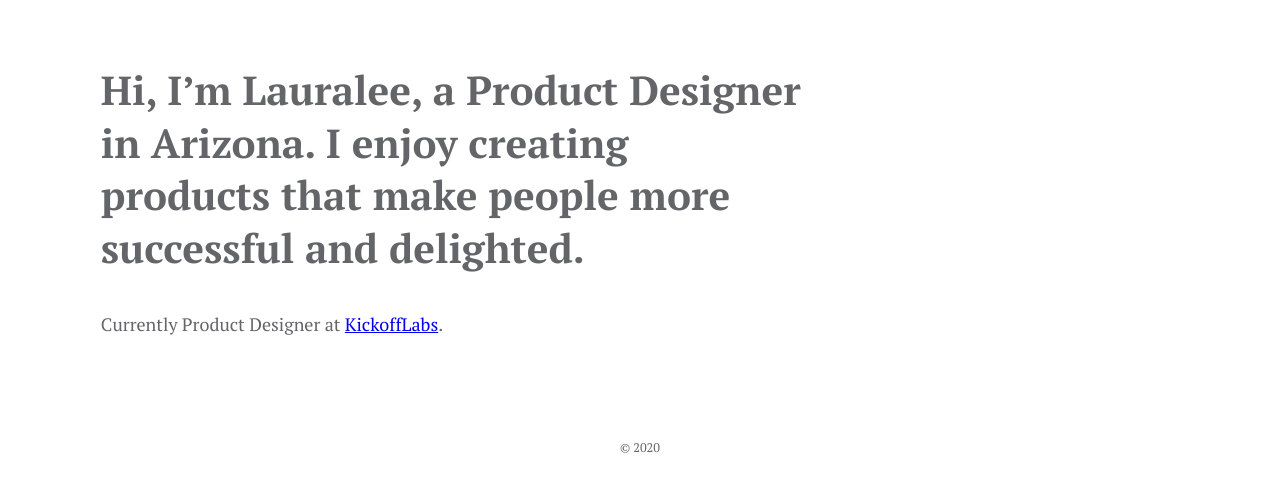
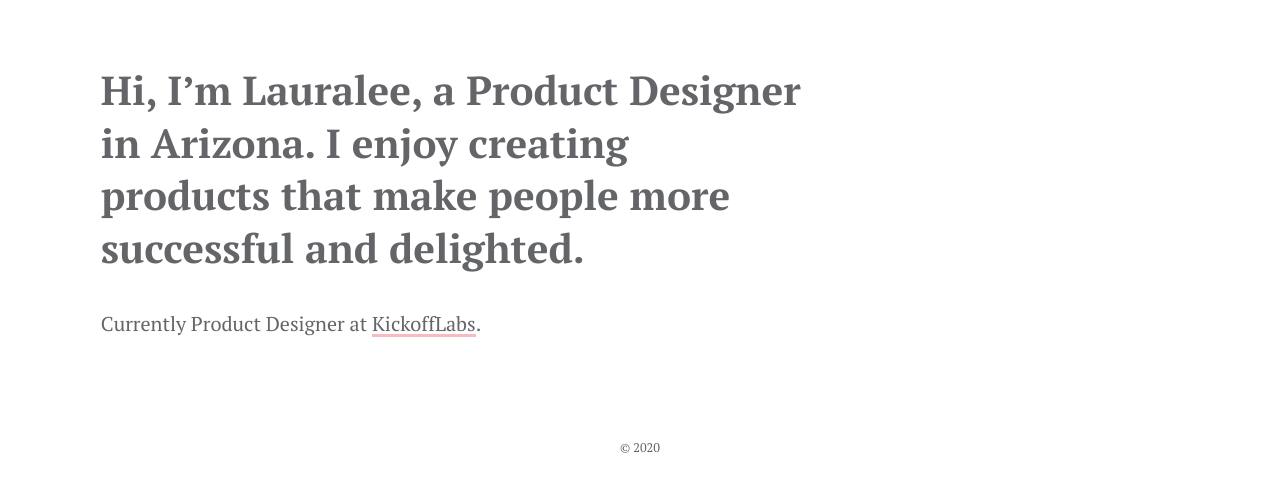
Before and after one commit to flores8/lauralee2020, a Gatsby site: page / in a window 1280 px wide. Shown: the part 102-594 px from the top of the page. Built offline with nearby package versions, Linux system fonts and the light colour scheme; Gatsby itself is replaced by a stand-in of ours.

Commit message:
style link for current work location

```diff
--- a/src/components/layout.css
+++ b/src/components/layout.css
@@ -628,3 +628,24 @@ footer {
   margin-top: 2rem;
   margin-bottom: 2rem;
 }
+.home-page p {
+  font-size: 20px;
+}
+.home-page p a {
+  color: hsla(228, 2%, 40%, 1);
+  /* border-bottom: 4px solid hsla(357, 85%, 64%, 0.5); */
+  text-decoration: none;
+  background: linear-gradient(
+    to bottom,
+    hsla(357, 85%, 64%, 0.4),
+    hsla(357, 85%, 64%, 0.4)
+  );
+  background-position: 0% 100%;
+  background-repeat: repeat-x;
+  background-size: 3px 3px;
+  transition: background-size 0.3s;
+}
+.home-page p a:hover {
+  color: hsla(228, 2%, 40%, 1);
+  background-size: 4px 50px;
+}
```
